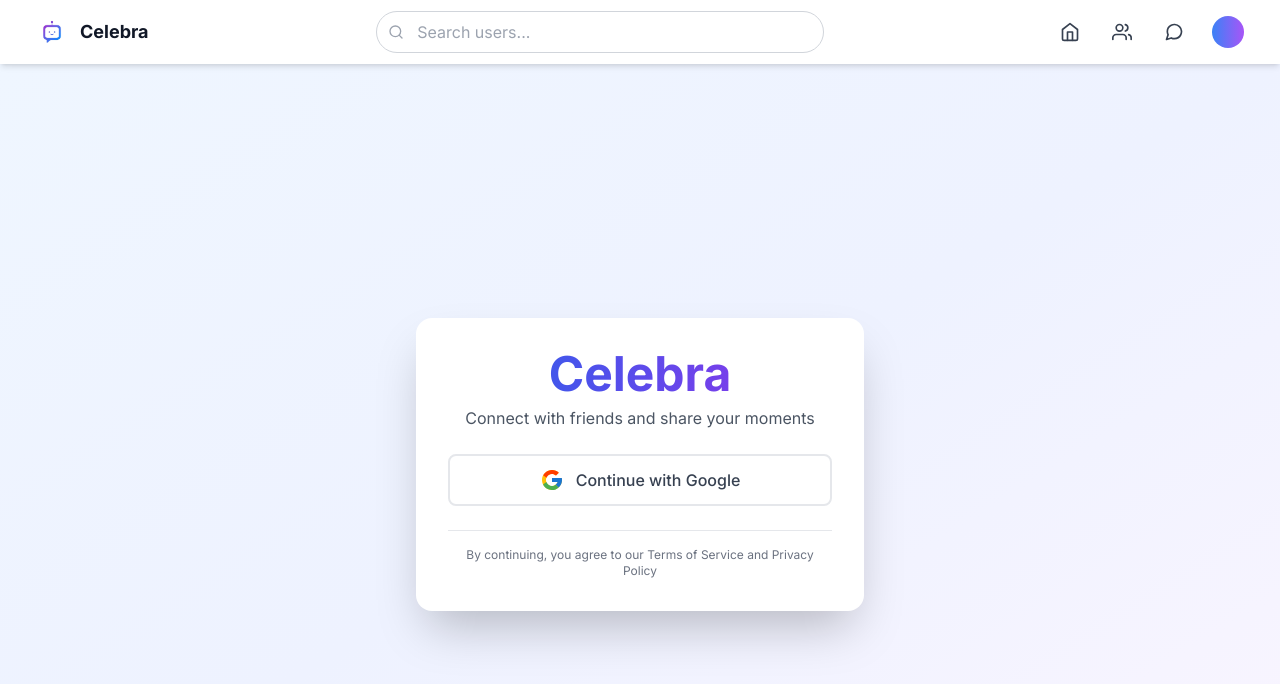
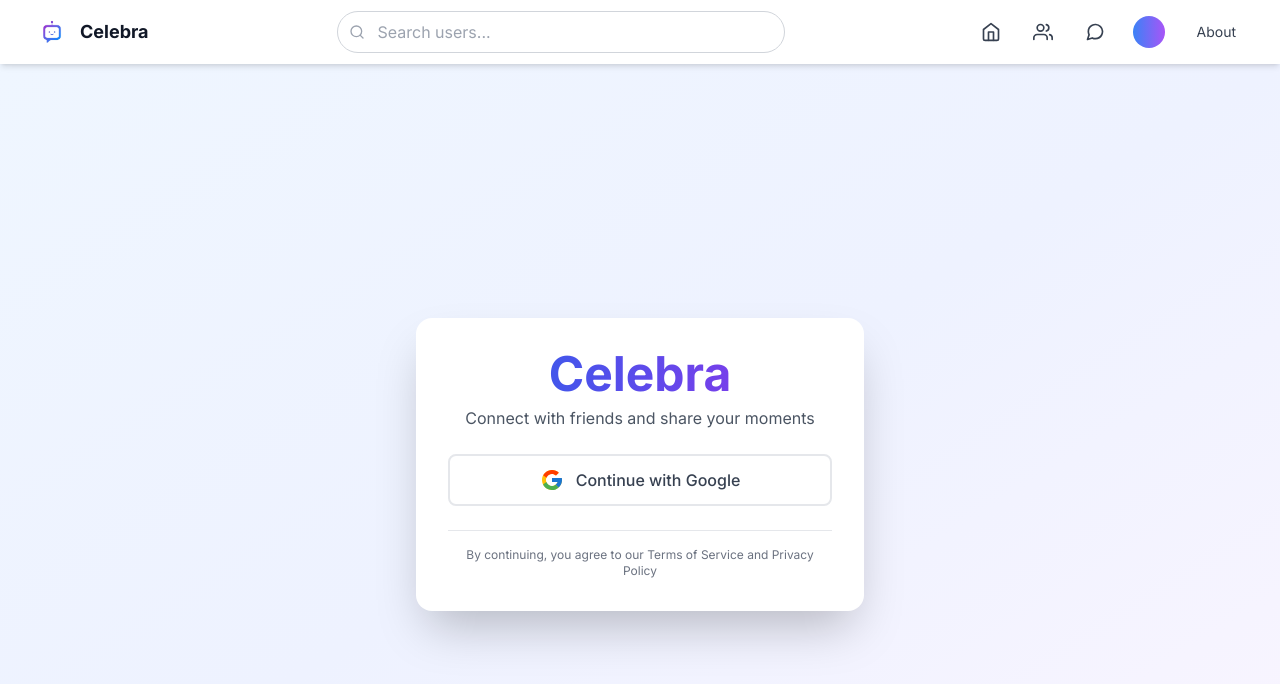
Before and after one commit to manuelbatansardido-lgtm/celebra, a Next.js app: page / in a window 1280 px wide. Shown: the top 684 px of the page. Built offline with nearby package versions, Linux system fonts and the light colour scheme; no server answers.

Commit message:
feat(ui): add About popup (Developed by EYRON) and Navbar trigger

```diff
--- /dev/null
+++ b/components/AboutPopup.tsx
@@ -0,0 +1,39 @@
+"use client";
+
+import { useState } from 'react';
+
+export default function AboutPopup({ open: initialOpen = false }: { open?: boolean }) {
+  const [open, setOpen] = useState(initialOpen);
+
+  if (!open) return (
+    <button
+      onClick={() => setOpen(true)}
+      className="px-3 py-1 rounded-md text-sm text-gray-700 hover:bg-gray-100"
+      aria-label="Open About"
+    >
+      About
+    </button>
+  );
+
+  return (
+    <div className="fixed inset-0 z-50 flex items-center justify-center">
+      <div className="fixed inset-0 bg-black/40" onClick={() => setOpen(false)} />
+
+      <div className="bg-white rounded-lg shadow-xl max-w-md w-full mx-4 p-6 relative z-10">
+        <h2 className="text-lg font-bold mb-2">About Celebra</h2>
+        <p className="text-sm text-gray-700 mb-4">Welcome to Celebra — a lightweight social app for sharing moments and connecting with friends.</p>
+
+        <div className="text-xs text-gray-500 mb-4">Developed by <span className="font-semibold">EYRON</span></div>
+
+        <div className="flex justify-end">
+          <button
+            onClick={() => setOpen(false)}
+            className="px-3 py-2 bg-blue-600 text-white rounded-md hover:bg-blue-700"
+          >
+            Close
+          </button>
+        </div>
+      </div>
+    </div>
+  );
+}
--- a/components/Navbar.tsx
+++ b/components/Navbar.tsx
@@ -9,6 +9,7 @@
 import { useState } from 'react';
 
 import { useNotifications } from '@/contexts/NotificationContext';
+import AboutPopup from './AboutPopup';
 
 export default function Navbar() {
   const { user, signOut } = useAuth();
@@ -141,6 +142,11 @@
                 </div>
               )}
             </div>
+
+            {/* About Popup Trigger */}
+            <div>
+              <AboutPopup />
+            </div>
           </div>
 
           {/* Mobile Menu Button */}
@@ -246,6 +252,10 @@
 
               <hr className="my-2" />
 
+              <div className="px-2">
+                <AboutPopup />
+              </div>
+
               <button
                 onClick={() => {
                   handleSignOut();
```
